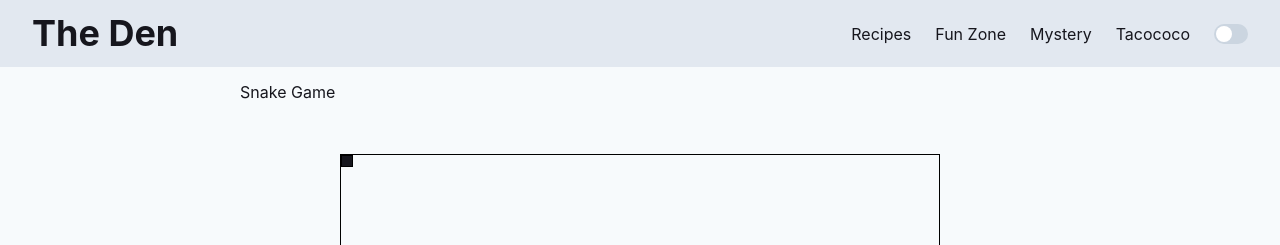
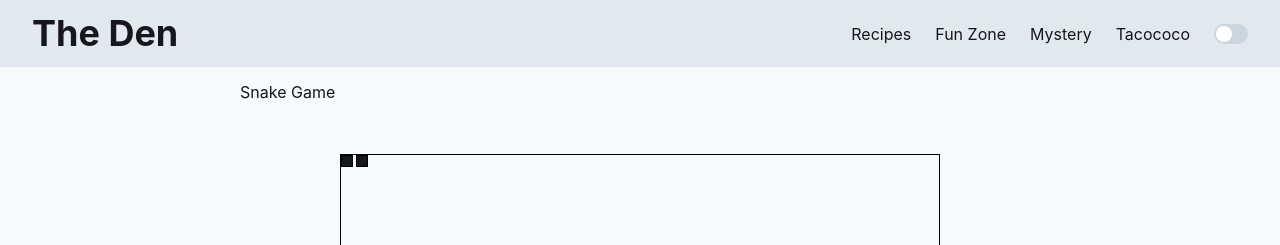
Before and after one commit to kev-luo/denmark, a Next.js app: page /funzone/snakeGame in a window 1280 px wide. Shown: the top 245 px of the page. Built offline with nearby package versions, Linux system fonts and the light colour scheme.

Commit message:
show snake dots

```diff
--- a/src/components/SnakeGame/GameCanvas.js
+++ b/src/components/SnakeGame/GameCanvas.js
@@ -1,12 +1,16 @@
-import React from 'react'
+import React, { useState } from 'react'
 import { Box } from "@chakra-ui/react"
 
-import SnakeDot from "./SnakeDot";
+import Snake from "./Snake";
 
 export default function GameCanvas() {
+  const [snakeDots, setSnakeDots] = useState([
+    [0,0],
+    [2.5,0]
+  ])
   return (
-    <Box border="1px solid black" position="relative" w="600px" h="600px" my={50} mx="auto">
-      <SnakeDot />
+    <Box border="1px solid black" position="relative" w={600} h={600} my={50} mx="auto">
+      <Snake snakeDots={snakeDots}/>
     </Box>
   )
 }
--- /dev/null
+++ b/src/components/SnakeGame/Snake.js
@@ -0,0 +1,22 @@
+import React from "react";
+import { Box } from "@chakra-ui/react";
+
+export default function Snake({ snakeDots }) {
+  return (
+    <>
+      {snakeDots.map((pos) => {
+        return (
+          <Box
+            position="absolute"
+            w="2%"
+            h="2%"
+            left={`${pos[0]}%`}
+            top={`${pos[1]}%`}
+            backgroundColor="black"
+            border="1px solid black"
+          />
+        );
+      })}
+    </>
+  );
+}
--- a/src/components/SnakeGame/SnakeDot.js
+++ /dev/null
@@ -1,14 +0,0 @@
-import React from 'react'
-import { Box } from "@chakra-ui/react";
-
-export default function SnakeDot() {
-  return (
-    <Box
-      position="absolute"
-      w="2%"
-      h="2%"
-      backgroundColor="black"
-      border="1px solid black"
-    />
-  )
-}
```
